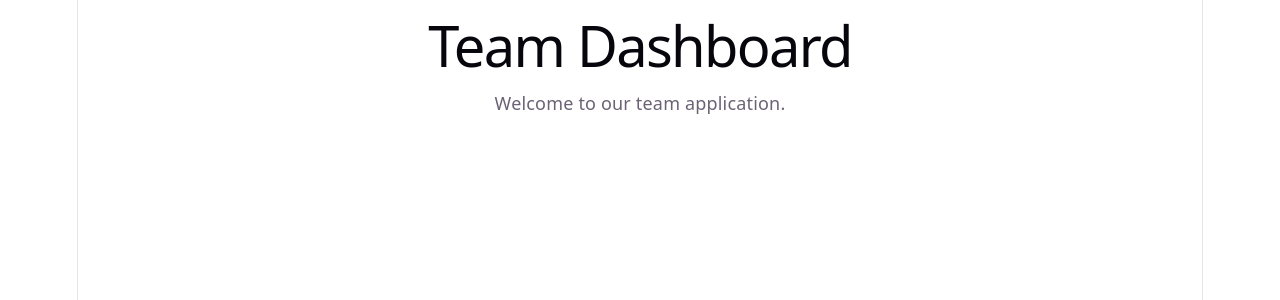
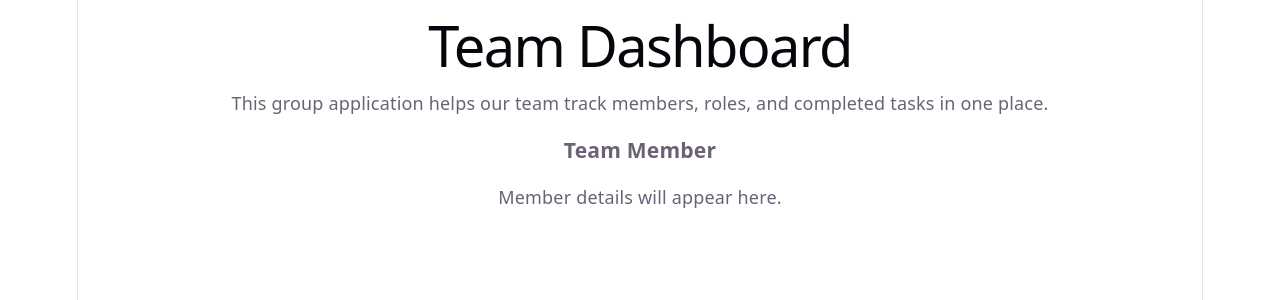
Before and after one commit to emery-bughunter/react_coding_project-, a React (Vite) app in the folder my-app/: page / in a window 1280 px wide. Shown: the top 300 px of the page. Built offline with nearby package versions, Linux system fonts and the light colour scheme.

Commit message:
Add TeamDashboard render and MemberCard component (tasks 6-10)

```diff
--- a/my-app/src/App.tsx
+++ b/my-app/src/App.tsx
@@ -1,12 +1,12 @@
 // Agertu Diriba
+// Author: Chiagbanweghi Moses Peter — tasks 6–7: import and render TeamDashboard
 
 import TeamDashboard from "./TeamDashboard";
 
 function App() {
   return (
     <div>
-      <h1>Team Dashboard</h1>
-      <p>Welcome to our team application.</p>
+      <TeamDashboard />
     </div>
   );
 }
--- /dev/null
+++ b/my-app/src/MemberCard.tsx
@@ -0,0 +1,12 @@
+// Author: Chiagbanweghi Moses Peter — task 10: reusable MemberCard component
+
+function MemberCard() {
+  return (
+    <div>
+      <h3>Team Member</h3>
+      <p>Member details will appear here.</p>
+    </div>
+  );
+}
+
+export default MemberCard;
--- a/my-app/src/TeamDashboard.tsx
+++ b/my-app/src/TeamDashboard.tsx
@@ -1,11 +1,18 @@
-//Agertu Diriba
+// Agertu Diriba
+// Author: Chiagbanweghi Moses Peter — tasks 8–10: JSX content, Fragment, MemberCard
+
+import MemberCard from "./MemberCard";
 
 function TeamDashboard() {
   return (
-    <div>
+    <>
       <h1>Team Dashboard</h1>
-      <p>This application helps our team manage members and tasks.</p>
-    </div>
+      <p>
+        This group application helps our team track members, roles, and
+        completed tasks in one place.
+      </p>
+      <MemberCard />
+    </>
   );
 }
 
```
